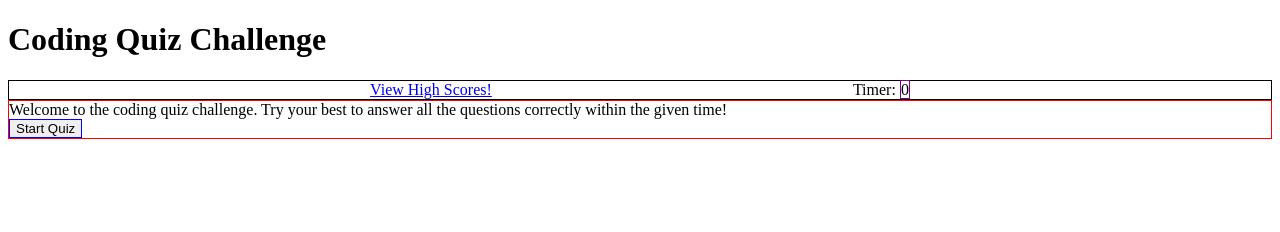
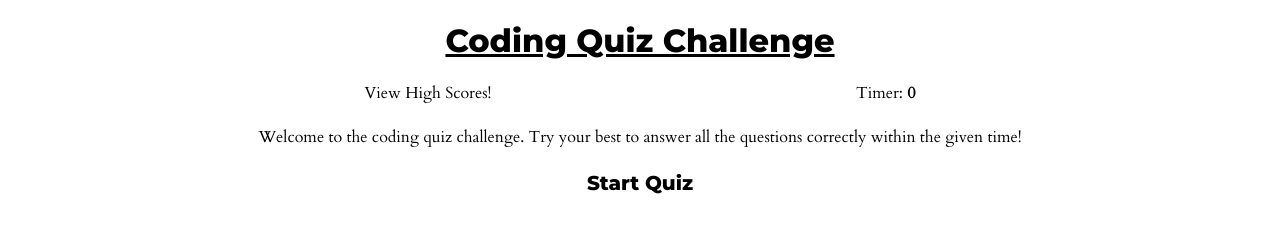
Before and after one commit to LeeFarnell/Coding_Quiz, a plain HTML site: page index.html in a window 1280 px wide. Drawn offline with Linux system fonts and the light colour scheme.

Commit message:
added stylings to main page

```diff
--- a/assets/css/style.css
+++ b/assets/css/style.css
@@ -1,20 +1,60 @@
+:root {
+  --main: white;
+  --correct: #30cf94;
+  --incorrect: #de2139;
+  --text: black;
+}
+
+body {
+  margin: 0px;
+  font-family: Cardo;
+  color: var(--text);
+}
+
 .header-flex-container {
   display: flex;
   flex-wrap: wrap;
   justify-content: space-evenly;
-  border: 1px black solid;
+  text-decoration: dashed;
+}
+
+h1 {
+  color: var(--text);
+  text-align: center;
+  font-family: Montserrat;
+  text-decoration: underline;
+}
+
+a {
+  text-decoration: none;
+  color: var(--text);
+}
+
+a:hover {
+  color: var(--correct);
+  text-transform: uppercase;
 }
 
 #timer {
-  border: 1px purple solid;
+  font-weight: bolder;
 }
 
 #intro-section {
-  border: 1px red solid;
+  text-align: center;
 }
 
 #start-quiz-btn {
-  border: solid blue 1px;
+  background-color: var(--main);
+  color: var(--text);
+  font-family: Montserrat;
+  text-decoration: none;
+  font-size: 20px;
+  border: 0px;
+}
+
+#start-quiz-btn:hover {
+  background-color: var(--correct);
+  color: var(--main);
 }
 
 #question-card {
--- a/index.html
+++ b/index.html
@@ -5,6 +5,14 @@
     <meta http-equiv="X-UA-Compatible" content="IE=edge" />
     <meta name="viewport" content="width=device-width, initial-scale=1.0" />
     <link rel="stylesheet" href="./assets/css/style.css" />
+    <link
+      href="https://fonts.googleapis.com/css2?family=Montserrat:wght@800&display=swap"
+      rel="stylesheet"
+    />
+    <link
+      href="https://fonts.googleapis.com/css2?family=Cardo&family=Montserrat:wght@800&display=swap"
+      rel="stylesheet"
+    />
     <title>Coding Quiz</title>
   </head>
   <body>
@@ -18,11 +26,13 @@
         <div>Timer: <span id="timer">0</span></div>
       </div>
     </header>
+    <br />
     <main id="intro-section">
       <div>
         Welcome to the coding quiz challenge. Try your best to answer all the
         questions correctly within the given time!
       </div>
+      <br />
       <div>
         <button id="start-quiz-btn">Start Quiz</button>
       </div>
```
